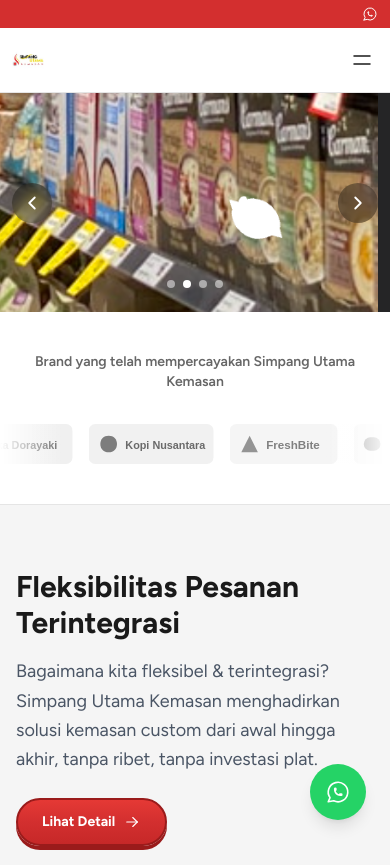
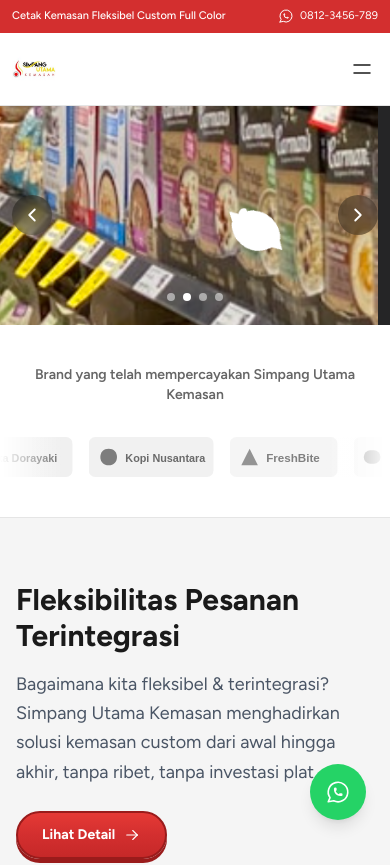
Before and after one commit to giankbr/simpang-utama-kemasan, a Next.js app: page / in a window 390 px wide. Shown: the top 865 px of the page. Built offline with nearby package versions, Linux system fonts and the light colour scheme.

Commit message:
fix: improve mobile header and use logo favicon
Show tagline and WhatsApp number on mobile top bar.
Increase logo size and set favicon to logo.jpg.

Co-authored-by: Cursor <cursoragent@cursor.com>

```diff
--- a/app/layout.tsx
+++ b/app/layout.tsx
@@ -11,21 +11,11 @@ export const metadata: Metadata = {
   keywords: 'Simpang Utama Kemasan, kemasan fleksibel, custom printing, sachet, standing pouch, roll stock, food grade',
   applicationName: 'Simpang Utama Kemasan',
   icons: {
-    icon: [
-      {
-        url: '/icon-light-32x32.png',
-        media: '(prefers-color-scheme: light)',
-      },
-      {
-        url: '/icon-dark-32x32.png',
-        media: '(prefers-color-scheme: dark)',
-      },
-      {
-        url: '/icon.svg',
-        type: 'image/svg+xml',
-      },
-    ],
-    apple: '/apple-icon.png',
+    icon: {
+      url: '/logo.jpg',
+      type: 'image/jpeg',
+    },
+    apple: '/logo.jpg',
   },
 }
 
--- a/components/header.tsx
+++ b/components/header.tsx
@@ -62,24 +62,24 @@ export default function Header() {
 
   return (
     <header ref={headerRef} className="sticky top-0 z-50 bg-white border-b border-border">
-      <div className="bg-primary text-white py-1.5 sm:py-2">
-        <div className="max-w-7xl mx-auto px-3 sm:px-4 flex items-center justify-end sm:justify-between gap-3">
-          <span className="font-medium text-xs md:text-sm hidden sm:block">
+      <div className="bg-primary text-white py-2">
+        <div className="max-w-7xl mx-auto px-3 sm:px-4 flex items-center justify-between gap-2 min-w-0">
+          <span className="font-medium text-[11px] sm:text-sm truncate min-w-0">
             Cetak Kemasan Fleksibel Custom Full Color
           </span>
-          <div className="flex items-center gap-3 sm:gap-6">
+          <div className="flex items-center gap-3 sm:gap-6 flex-shrink-0">
             <a
               href="https://wa.me/628123456789"
-              className="flex items-center gap-1.5 text-xs md:text-sm hover:opacity-90 transition"
+              className="flex items-center gap-1.5 text-[11px] sm:text-sm hover:opacity-90 transition whitespace-nowrap"
               target="_blank"
               rel="noopener noreferrer"
             >
               <IconBrandWhatsapp size={16} stroke={1.5} className="flex-shrink-0" />
-              <span className="hidden sm:inline">+62 812-3456-789</span>
+              <span>0812-3456-789</span>
             </a>
             <a
               href="mailto:info@simpangutama.com"
-              className="flex items-center gap-1 md:gap-2 text-xs md:text-sm hover:opacity-90 transition hidden sm:flex"
+              className="items-center gap-1 md:gap-2 text-xs md:text-sm hover:opacity-90 transition hidden md:flex"
             >
               <IconMail size={16} stroke={1.5} />
               <span>info@simpangutama.com</span>
@@ -88,7 +88,7 @@ export default function Header() {
         </div>
       </div>
 
-      <div className="max-w-7xl mx-auto px-3 sm:px-4 py-3 lg:py-4">
+      <div className="max-w-7xl mx-auto px-3 sm:px-4 py-3.5 lg:py-4">
         <div className="flex items-center justify-between gap-2 min-w-0">
           <Logo />
 
--- a/components/logo.tsx
+++ b/components/logo.tsx
@@ -14,7 +14,7 @@ export default function Logo({ className = '', href = '/' }: LogoProps) {
       alt="Simpang Utama Kemasan"
       width={180}
       height={52}
-      className={cn('w-auto object-contain h-8 sm:h-10 lg:h-[52px] max-w-[130px] sm:max-w-[160px] lg:max-w-none', className)}
+      className={cn('w-auto object-contain h-11 sm:h-12 lg:h-[52px] max-w-[200px] sm:max-w-[220px] lg:max-w-none', className)}
       priority
     />
   )
```
